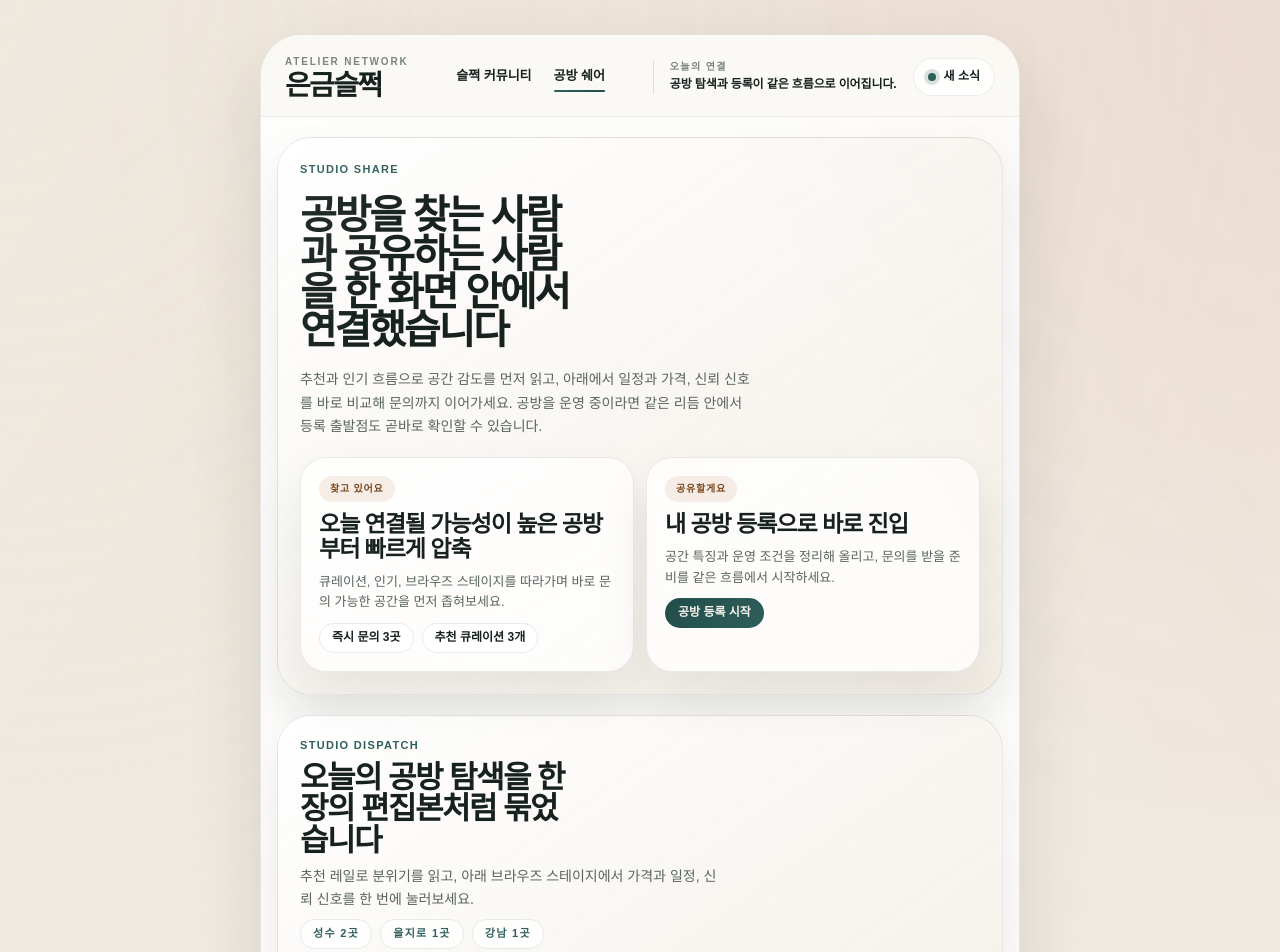
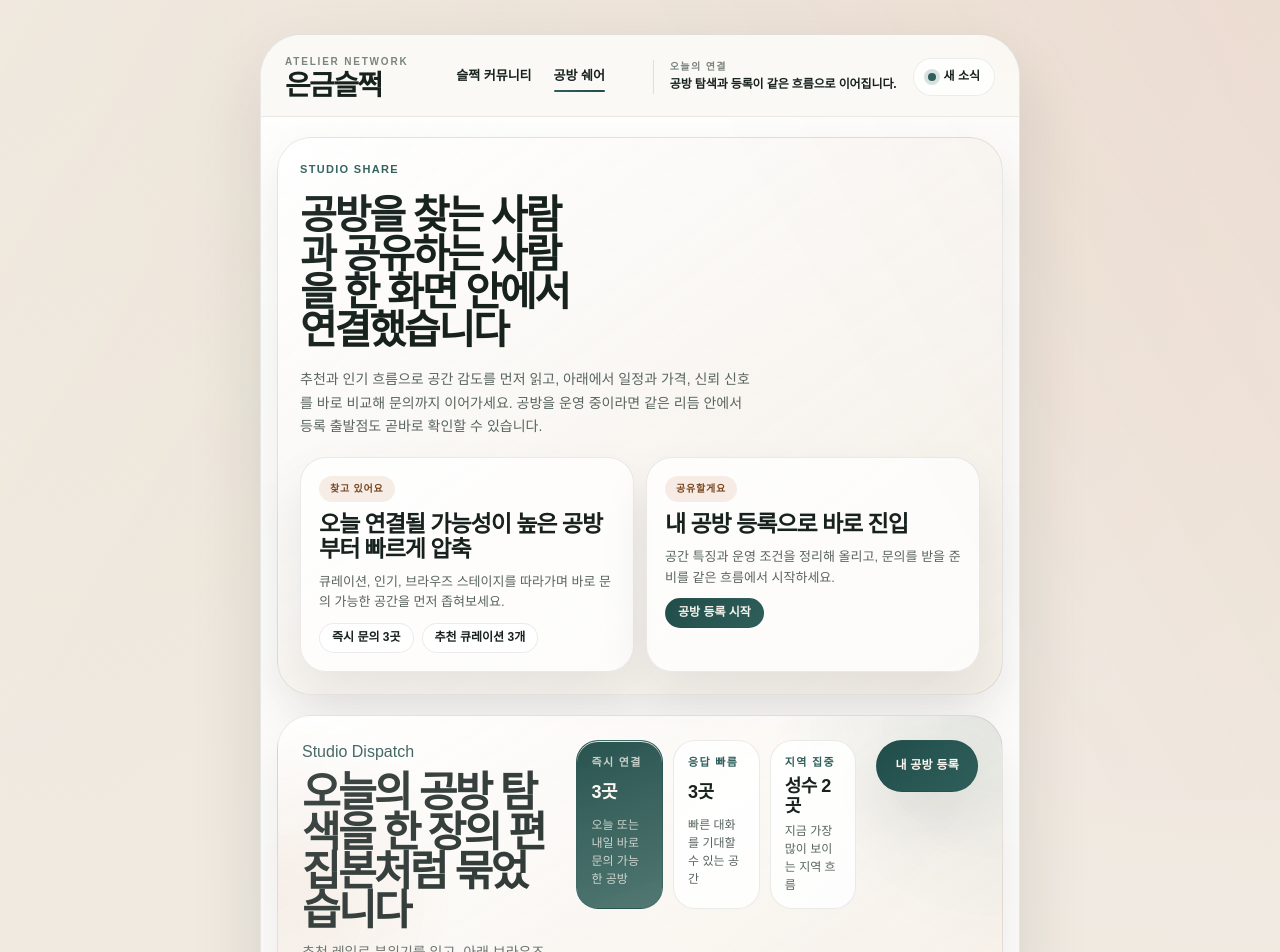
Before and after one commit to braychowq/eungeum-sljeok, a Next.js app in the folder frontend/: page /market in a window 1280 px wide. Shown: the top 952 px of the page. Built offline with nearby package versions, Linux system fonts and the light colour scheme; a web font is replaced by a local one.

Commit message:
Refine market action bar layout

```diff
--- a/frontend/components/ssuk/MarketView.module.css
+++ b/frontend/components/ssuk/MarketView.module.css
@@ -150,37 +150,47 @@
 }
 
 .actionBar {
+  position: relative;
+  overflow: hidden;
   border: 1px solid var(--market-line);
   border-radius: var(--market-radius-xl);
-  background: var(--market-band);
+  background:
+    radial-gradient(circle at top right, rgba(47, 95, 91, 0.12), transparent 28%),
+    radial-gradient(circle at left center, rgba(185, 115, 68, 0.12), transparent 24%),
+    var(--market-panel-soft);
   box-shadow: var(--market-shadow);
   display: grid;
-  grid-template-columns: minmax(0, 1fr) auto;
+  grid-template-columns: minmax(0, 1.05fr) minmax(280px, 0.95fr) auto;
   align-items: start;
-  gap: 18px;
-  padding: 22px;
+  gap: 20px;
+  padding: 24px;
+}
+
+.actionBar::before {
+  content: '';
+  position: absolute;
+  inset: 0;
+  background: var(--market-card-sheen);
+  pointer-events: none;
 }
 
 .actionBarText {
   min-width: 0;
   display: grid;
-  gap: 8px;
+  gap: 10px;
+  align-content: start;
 }
 
 .actionBarText span {
-  color: var(--market-accent);
-  font-size: 11px;
-  font-weight: 800;
-  letter-spacing: 0.12em;
-  text-transform: uppercase;
+  color: var(--market-accent-strong);
 }
 
 .actionBarText strong {
   color: var(--market-text);
-  font-size: clamp(24px, 4vw, 31px);
-  line-height: 1.02;
-  letter-spacing: -0.05em;
-  max-width: 16ch;
+  font-size: clamp(30px, 5vw, 42px);
+  line-height: 0.94;
+  letter-spacing: -0.065em;
+  max-width: 14ch;
 }
 
 .actionBarText p {
@@ -202,7 +212,7 @@
   padding: 0 12px;
   border-radius: 999px;
   border: 1px solid var(--market-line);
-  background: rgba(255, 255, 255, 0.78);
+  background: var(--market-chip-soft);
   color: var(--market-text-secondary);
   display: inline-flex;
   align-items: center;
@@ -212,7 +222,8 @@
 }
 
 .signalGrid {
-  grid-column: 1 / -1;
+  position: relative;
+  z-index: 1;
   display: grid;
   grid-template-columns: repeat(3, minmax(0, 1fr));
   gap: 10px;
@@ -220,12 +231,27 @@
 
 .signalCard {
   min-width: 0;
-  border-radius: 20px;
+  border-radius: 22px;
   border: 1px solid var(--market-line);
-  background: rgba(255, 255, 255, 0.72);
+  background: var(--market-chip-soft);
   padding: 14px;
   display: grid;
   gap: 6px;
+  box-shadow: inset 0 1px 0 rgba(255, 255, 255, 0.84);
+}
+
+.signalCard:first-child {
+  background: linear-gradient(160deg, rgba(33, 77, 73, 0.96), rgba(67, 109, 103, 0.92));
+  border-color: rgba(33, 77, 73, 0.26);
+}
+
+.signalCard:first-child .signalLabel,
+.signalCard:first-child .signalCopy {
+  color: rgba(255, 248, 242, 0.74);
+}
+
+.signalCard:first-child strong {
+  color: var(--market-ink-inverse);
 }
 
 .signalCard strong {
@@ -243,21 +269,24 @@
 }
 
 .actionBarButton {
+  position: relative;
+  z-index: 1;
   justify-self: end;
-  min-height: 46px;
+  min-height: 52px;
   padding: 0 18px;
   border-radius: 999px;
-  border: 1px solid transparent;
+  border: 1px solid rgba(33, 77, 73, 0.16);
   background: linear-gradient(135deg, var(--market-accent-strong), var(--market-accent));
-  color: #f7f3ec;
+  color: var(--market-ink-inverse);
   text-decoration: none;
   display: inline-flex;
   align-items: center;
   justify-content: center;
-  font-size: 13px;
+  font-size: 12px;
   font-weight: 800;
-  letter-spacing: -0.02em;
-  box-shadow: 0 16px 28px rgba(33, 77, 73, 0.18);
+  letter-spacing: 0.02em;
+  white-space: nowrap;
+  box-shadow: var(--market-shadow);
   transition:
     transform 0.2s ease,
     box-shadow 0.2s ease,
@@ -265,14 +294,14 @@
 }
 
 .actionBarButton:hover {
-  transform: translateY(-1px);
-  box-shadow: 0 20px 30px rgba(33, 77, 73, 0.24);
+  transform: translateY(-2px);
+  box-shadow: var(--market-shadow-strong);
   filter: saturate(1.06);
 }
 
 .actionBarButton:focus-visible {
   outline: none;
-  box-shadow: var(--focus-ring), 0 20px 30px rgba(33, 77, 73, 0.24);
+  box-shadow: var(--focus-ring), var(--market-shadow-strong);
 }
 
 .heroSection,
```
